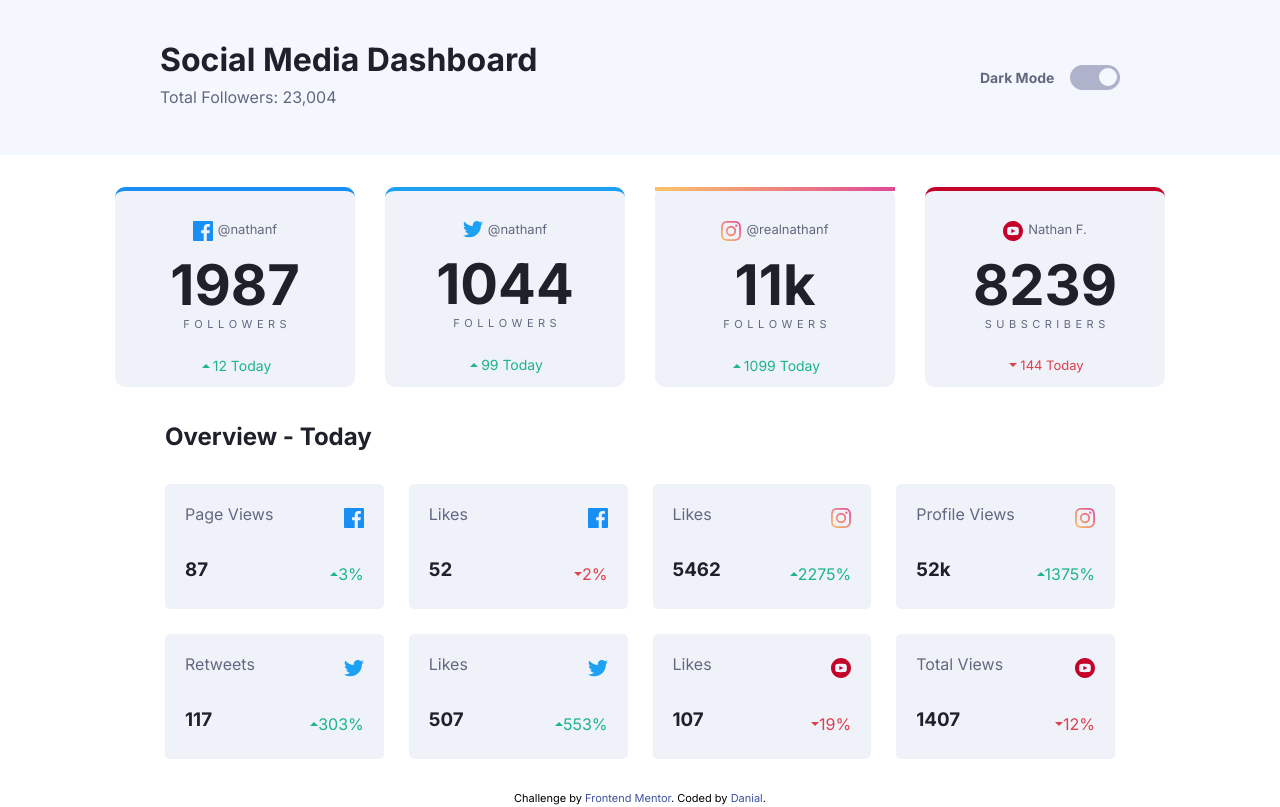
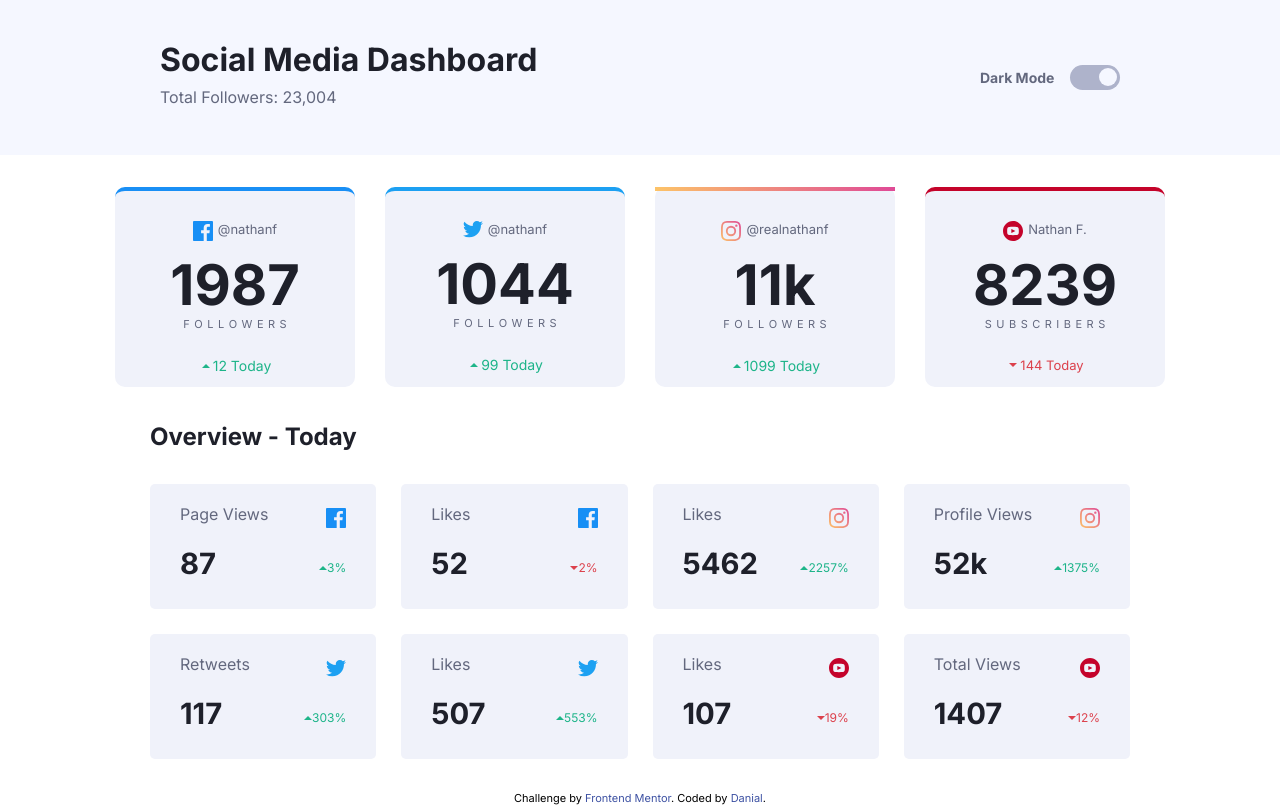
Before and after one commit to danielashjari/dark-light-mode-toggle, a website: page index.html in a window 1280 px wide. Drawn offline with Linux system fonts and the light colour scheme.

Commit message:
header design fix 2 overview fix 3

```diff
--- a/app/scss/components/header.scss
+++ b/app/scss/components/header.scss
@@ -6,6 +6,8 @@ header {
     width: 100%;
     padding: rem(40) rem(160);
     background-color: var(--top-bg);
+    border-bottom-left-radius: rem(10);
+    border-bottom-right-radius: rem(10);
 
     .header{
         p{
--- a/app/scss/components/overview.scss
+++ b/app/scss/components/overview.scss
@@ -1,17 +1,17 @@
 @use '../util' as *;
 
 .overview {
-    margin: rem(35) 5.3125rem 0 5.3125rem;
+    margin: rem(35) rem(70) 0 rem(70);
 
     .overview-box {
         display: flex;
         .overview-card {
             background-color: var(--card-bg);
             height: rem(125);
-            width: rem(270);
+            width: rem(265);
             margin-top: rem(25);
             margin-left: rem(25);
-            padding: rem(20);
+            padding: rem(20) rem(30);
             border-radius: rem(5);
             @include flex_box($direction:column, $justify:space-between, $align:stretch);
 
@@ -22,12 +22,13 @@
 
             .down{
                 @include flex_box($justify: space-between);
-
+                font-size: rem(25);
                 .rising {
                     @include flex_box();
 
                     .number {
                         color: var(--rising-num);
+                        font-size: rem(12);
                     }
                 }
 
@@ -36,6 +37,7 @@
 
                     .number {
                         color: var(--falling-num);
+                        font-size: rem(12);
                     }
                 }
             }
--- a/index.html
+++ b/index.html
@@ -157,7 +157,7 @@
             <h1>5462</h1>
             <div class="rising">
               <img src="./images/icon-up.svg" alt="Up green arrow">
-              <div class="number">2275%</div>
+              <div class="number">2257%</div>
             </div>
           </section>
 
```
Also changed, not shown: dist/style.css, 1 other file.
